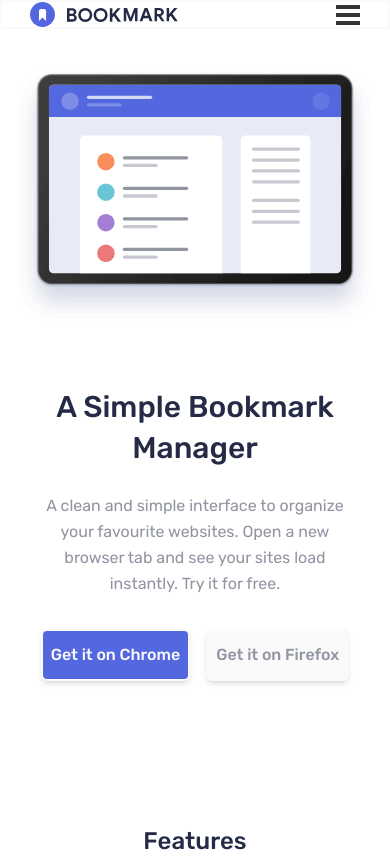
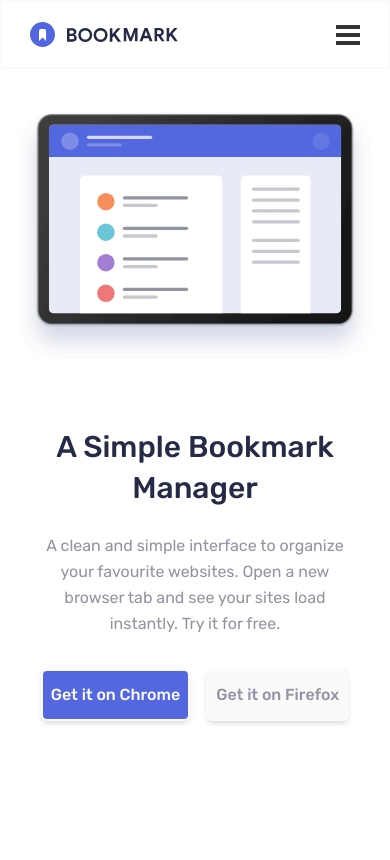
Before and after one commit to theo-pombe/bookmark-landing-page, a website: page index.html in a window 390 px wide. Shown: the top 860 px of the page. Drawn offline with nearby package versions, Linux system fonts and the light colour scheme.

Commit message:
refix: nav padding

```diff
--- a/index.html
+++ b/index.html
@@ -18,7 +18,7 @@
     <!-- HEADER -->
     <header
       id="header"
-      class="container py:5 border-2 border-white bg-opacity-90 lg:py-10 lg:bg-transparent lg:border-none"
+      class="container py-5 border-2 border-white bg-opacity-90 lg:py-10 lg:bg-transparent lg:border-none"
     >
       <nav class="flex justify-between items-center px-3 relative">
         <!-- logo -->
```
Also changed, not shown: dist/css/style.css.
